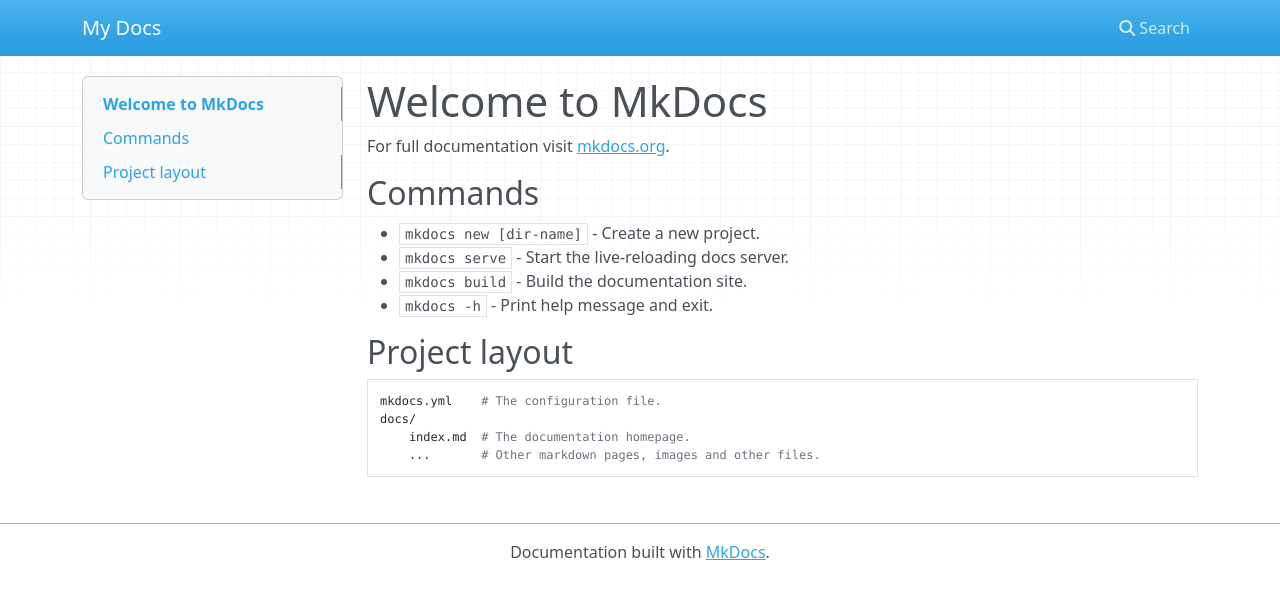
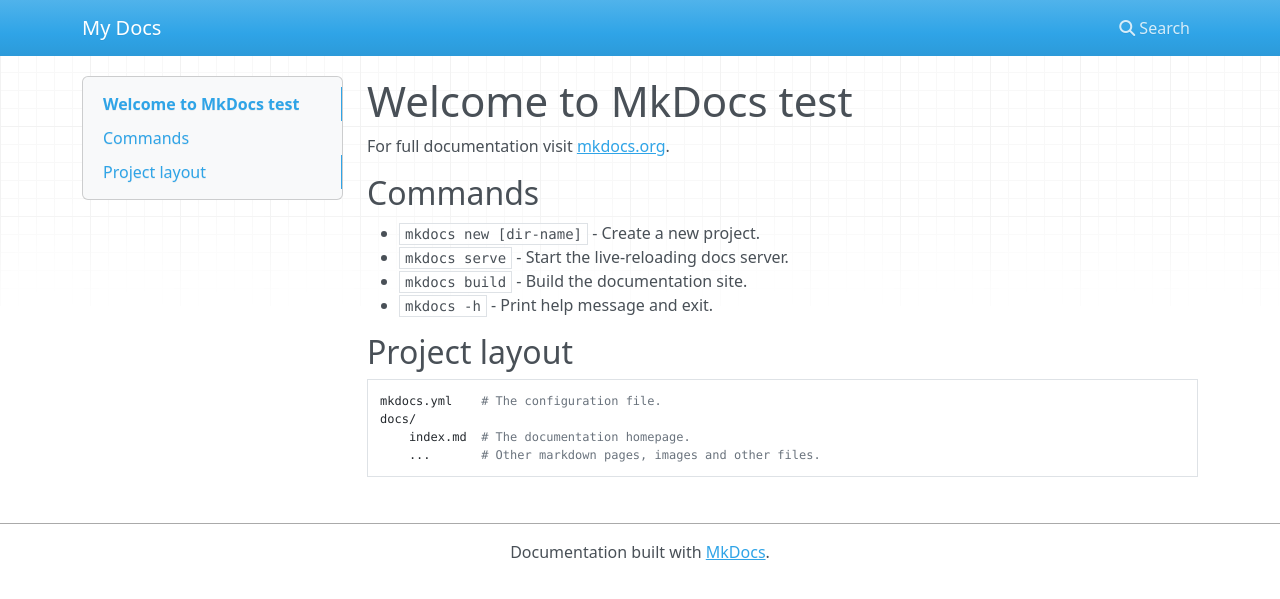
Before and after one commit to letticia/auth-reg, an MkDocs documentation site: the page built from docs/index.md, in a window 1280 px wide. Shown: the top 599 px of the page. Built offline with MkDocs 1.6.1, drawn with Linux system fonts in a browser that asks for light colours; nearby versions of some CDN libraries.

Commit message:
Update index.md

```diff
--- a/docs/index.md
+++ b/docs/index.md
@@ -1,4 +1,4 @@
-# Welcome to MkDocs
+# Welcome to MkDocs test
 
 For full documentation visit [mkdocs.org](https://www.mkdocs.org).
 
```
